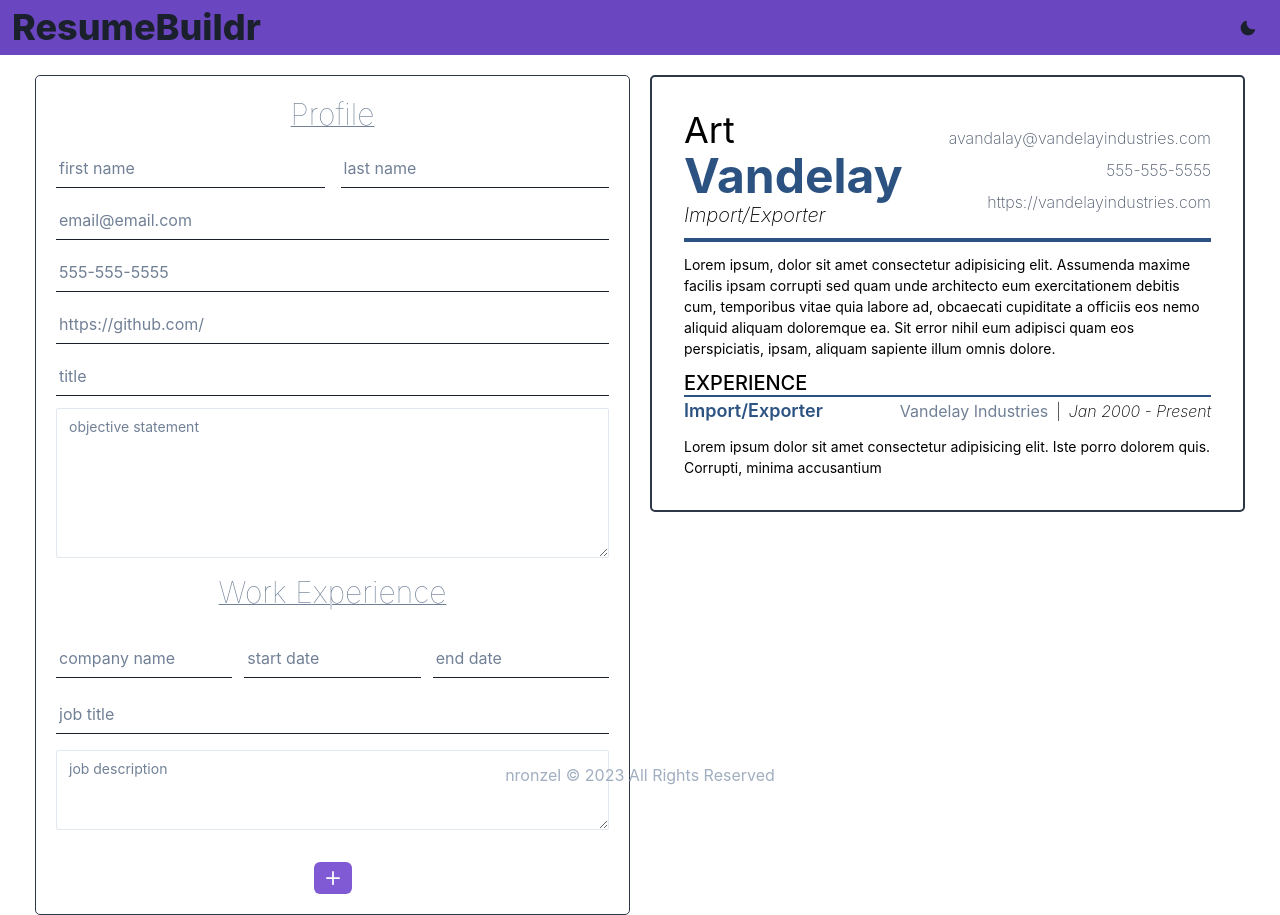
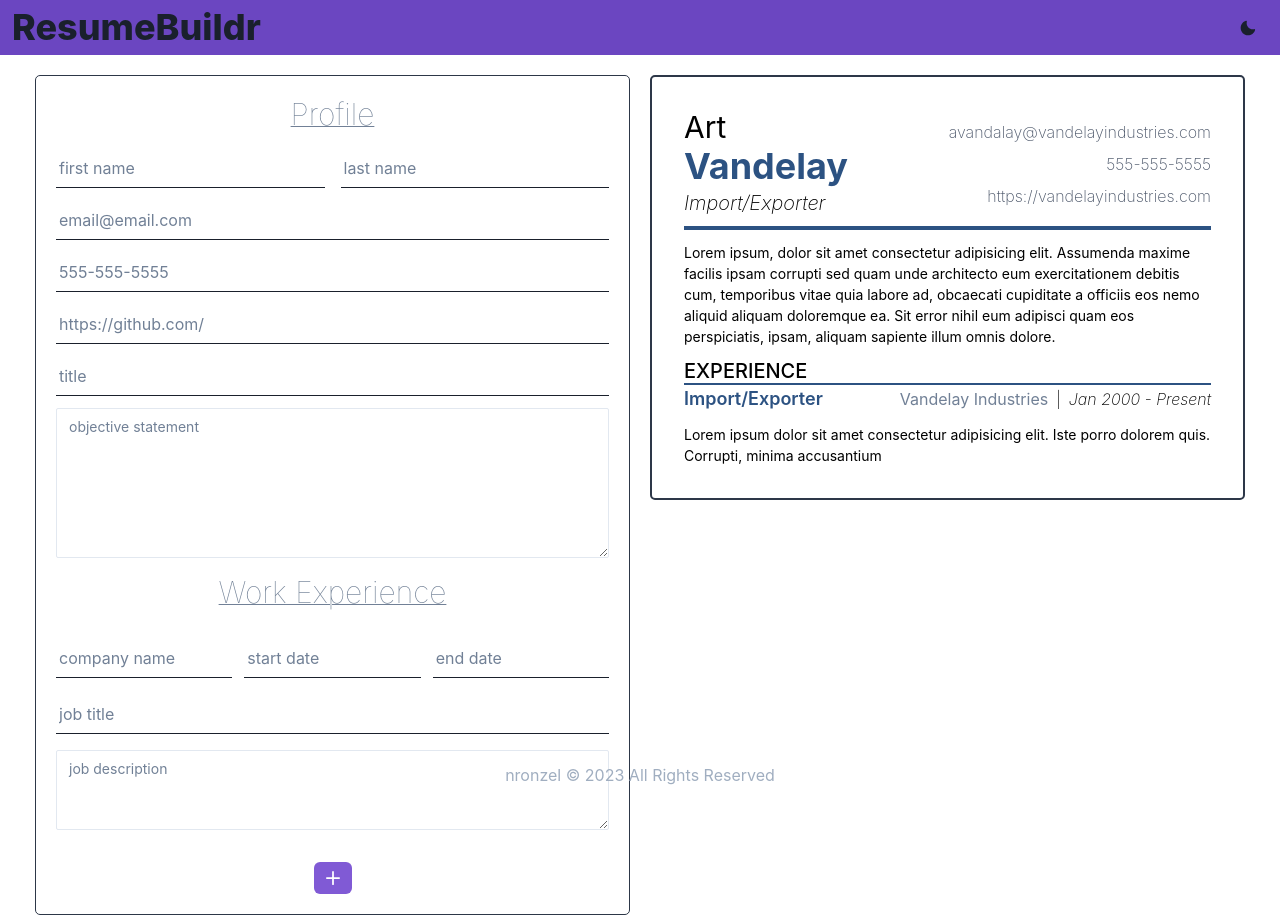
Before and after one commit to nronzel/resume-maker, a React (Vite) app: page / in a window 1280 px wide. Built offline with nearby package versions, Linux system fonts and the light colour scheme.

Commit message:
changed heading size

```diff
--- a/src/components/ProfileSectionPreview.jsx
+++ b/src/components/ProfileSectionPreview.jsx
@@ -19,10 +19,10 @@ export class ProfileSectionPreview extends Component {
           borderColor="blue.700"
         >
           <Box>
-            <Heading size="xl" fontWeight="400">
+            <Heading size="lg" fontWeight="400">
               {firstName}
             </Heading>
-            <Heading size="2xl" color="blue.700">
+            <Heading size="xl" color="blue.700">
               {lastName}
             </Heading>
             <Text fontSize="xl" as="i" fontWeight="thin">
```
